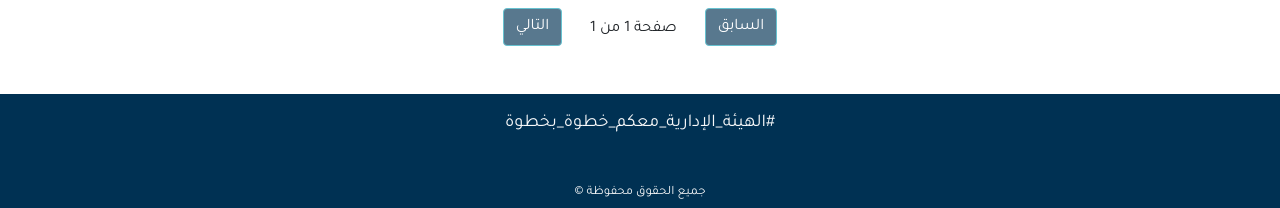
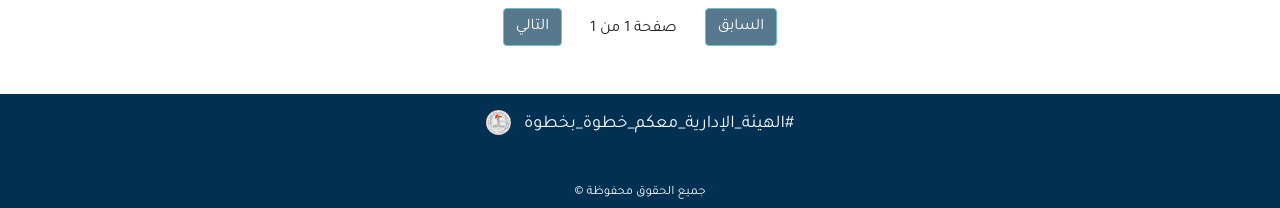
Before and after one commit to Rabee-Omran/ITP-Team-Project-Django, a Django app: page /1/ in a window 1280 px wide. Shown: the part 794-1002 px from the top of the page. Run offline with Django 3.2, Linux system fonts and the light colour scheme; data comes from the database, SQL or seed files in the repository; some libraries are stand-ins or nearby versions.

Commit message:
Add All Files

```diff
--- a/app/templates/base.html
+++ b/app/templates/base.html
@@ -131,7 +131,7 @@
            <div class="col-md ">
               <div class="col mx-auto">
          <div class="ol-md text-center pt-3">
-          <small class="text-light " style="font-size: 18px;">#الهيئة_الإدارية_معكم_خطوة_بخطوة</small>
+          <small class="text-light " style="font-size: 18px;">     #الهيئة_الإدارية_معكم_خطوة_بخطوة  &nbsp; <a href="https://www.facebook.com/groups/IT.ALBA3TH.staff"><img src="{% static 'images/index.jpeg' %}" class="rounded-circle" width="25px" alt=""></a></small>
 
          </div>
          </div>
```
Also changed, not shown: static/images/index.jpeg (added).
